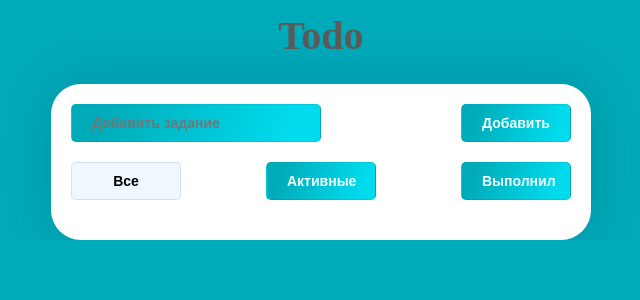
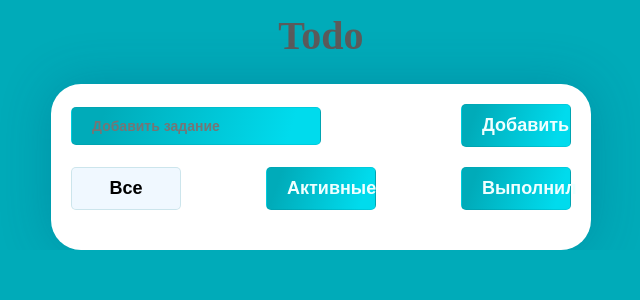
Before and after one commit to hessium/todos, a React (Create React App) app: page / in a window 1280 px wide. Shown: the top 300 px of the page, without its empty margins (327-967 px from the left). Built offline with nearby package versions, Linux system fonts and the light colour scheme.

Commit message:
добавил фильтр, изменение таска

```diff
--- a/src/App.css
+++ b/src/App.css
@@ -37,7 +37,7 @@ button {
   border: 1px solid rgba(0, 119, 129, 0.15);
   font-size: 14px;
   font-weight: 600;
-  color: azure;
+  color: azure;font-size: 18px;
 }
 
 input {
```
